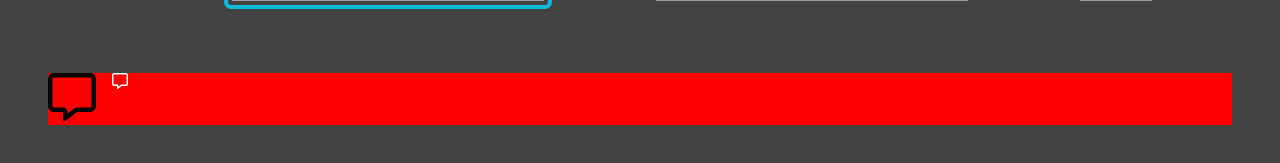
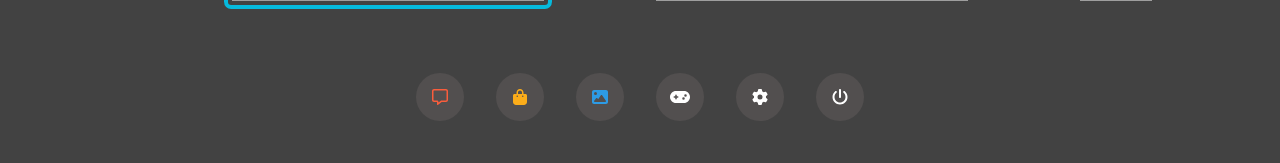
Before and after one commit to vladventura/nintendo-switch-ui-react, a React (Create React App) app: page / in a window 1280 px wide. Shown: the part 519-682 px from the top of the page. Built offline with nearby package versions, Linux system fonts and the light colour scheme; grey boxes are pictures that could not be loaded; the HTML template or start-up script is replaced by a standard one; a web font is replaced by a local one.

Commit message:
Adding bottom bar
Signed-off-by: Vladimir Ventura <vladventura@outlook.es>

```diff
--- a/src/components/UtilsRow.css
+++ b/src/components/UtilsRow.css
@@ -1,5 +1,29 @@
 .rosso {
-    background-color: red;
     display: flex;
     flex-direction: row;
+    justify-content: center;
+    align-items: center;
 }
+
+.util-icon {
+    background-color: #524f4f;
+    border-radius: 50%;
+    width: 3rem;
+    height: 3rem;
+    display: flex;
+    justify-content: center;
+    align-items: center;
+    margin: 0 1rem;
+}
+
+.icon.messages {
+    color: #fa5d3c;
+}
+
+.icon.shop {
+    color: #fcad1a;
+}
+
+.icon.gallery {
+    color: #2d9be5;
+}
--- a/src/components/UtilsRow.jsx
+++ b/src/components/UtilsRow.jsx
@@ -1,5 +1,6 @@
 import './UtilsRow.css';
 import { MessageIcon } from "../icons";
+import { faBagShopping, faImage, faGamepad, faGear, faPowerOff } from '@fortawesome/free-solid-svg-icons';
 import { faMessage } from '@fortawesome/free-regular-svg-icons';
 import { FontAwesomeIcon } from '@fortawesome/react-fontawesome';
 
@@ -7,10 +8,22 @@ import { FontAwesomeIcon } from '@fortawesome/react-fontawesome';
 export const UtilsRow = () => {
     return <div className='rosso'>
         <div className="util-icon">
-            <MessageIcon className="icon" />
+            <FontAwesomeIcon className='icon messages' icon={faMessage} />
         </div>
         <div className="util-icon">
-            <FontAwesomeIcon className='icon' icon={faMessage} />
+            <FontAwesomeIcon className='icon shop' icon={faBagShopping} />
+        </div>
+        <div className="util-icon">
+            <FontAwesomeIcon className='icon gallery' icon={faImage} />
+        </div>
+        <div className="util-icon">
+            <FontAwesomeIcon className='icon' icon={faGamepad} />
+        </div>
+        <div className="util-icon">
+            <FontAwesomeIcon className='icon' icon={faGear} />
+        </div>
+        <div className="util-icon">
+            <FontAwesomeIcon className='icon' icon={faPowerOff} />
         </div>
     </div>
 }
```
